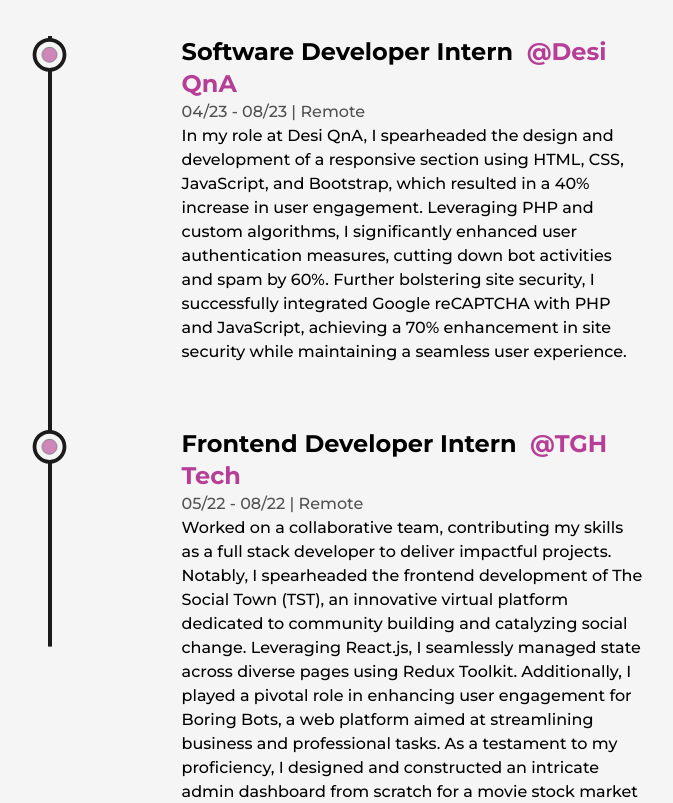
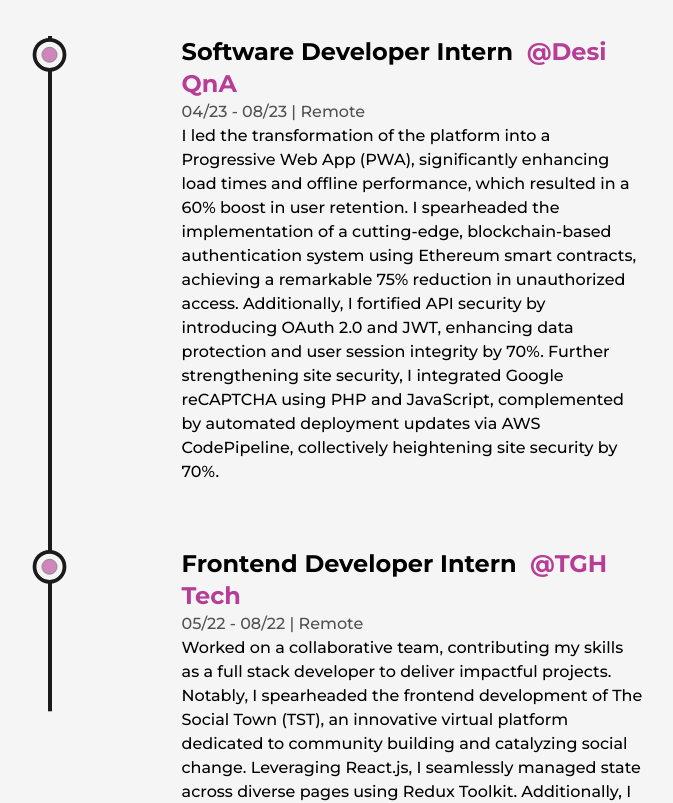
Before and after one commit to saatviknagpal/portfolio-updated, a Next.js app: page /about in a window 1280 px wide. Shown: the part 2580-3383 px from the top of the page, without its empty margins (244-917 px from the left). Built offline with nearby package versions, Linux system fonts and the light colour scheme; no server answers.

Commit message:
Update Experience.js

```diff
--- a/src/components/Experience.js
+++ b/src/components/Experience.js
@@ -62,7 +62,7 @@ export default function Experience() {
               companyLink="https://www.desiqna.in/"
               time="04/23 - 08/23"
               address="Remote"
-              work="In my role at Desi QnA, I spearheaded the design and development of a responsive section using HTML, CSS, JavaScript, and Bootstrap, which resulted in a 40% increase in user engagement. Leveraging PHP and custom algorithms, I significantly enhanced user authentication measures, cutting down bot activities and spam by 60%. Further bolstering site security, I successfully integrated Google reCAPTCHA with PHP and JavaScript, achieving a 70% enhancement in site security while maintaining a seamless user experience."
+              work="I led the transformation of the platform into a Progressive Web App (PWA), significantly enhancing load times and offline performance, which resulted in a 60% boost in user retention. I spearheaded the implementation of a cutting-edge, blockchain-based authentication system using Ethereum smart contracts, achieving a remarkable 75% reduction in unauthorized access. Additionally, I fortified API security by introducing OAuth 2.0 and JWT, enhancing data protection and user session integrity by 70%. Further strengthening site security, I integrated Google reCAPTCHA using PHP and JavaScript, complemented by automated deployment updates via AWS CodePipeline, collectively heightening site security by 70%."
             />
             <Details
               position="Frontend Developer Intern"
```
